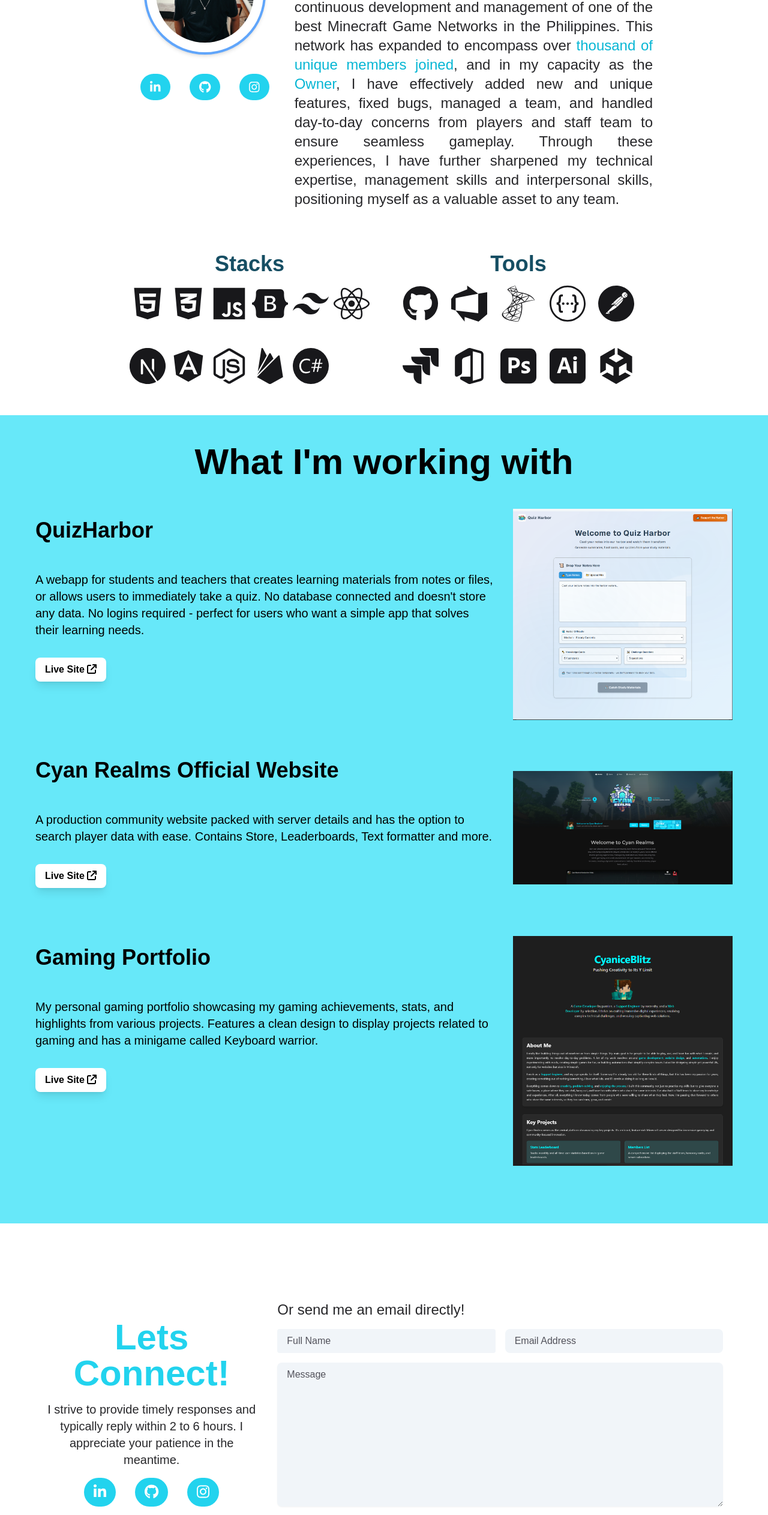
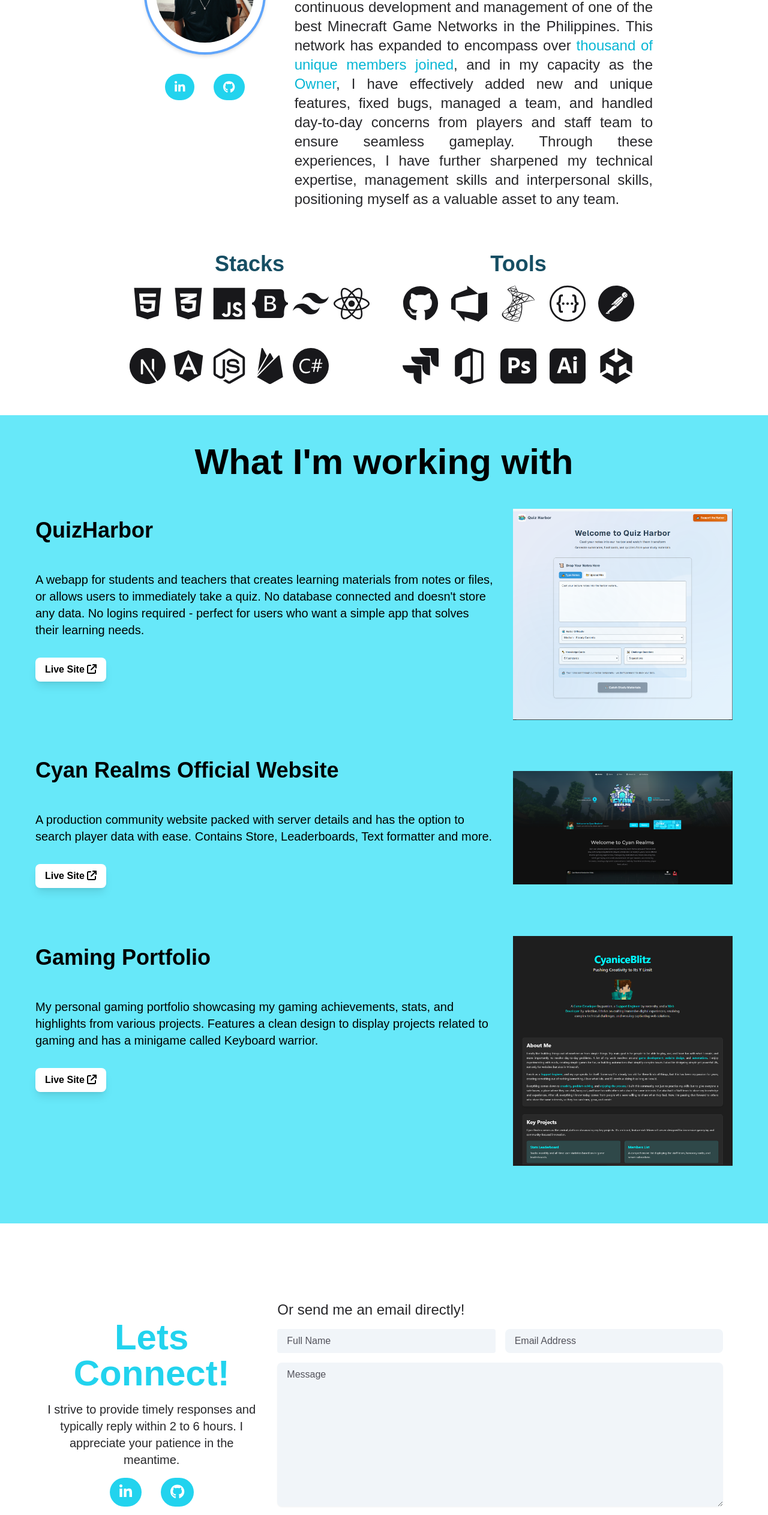
Before and after one commit to JericNisperos/NextJs-Portfolio, a Next.js app in the folder nextjs-portfolio/: page / in a window 1280 px wide. Shown: the part 1100-3625 px from the top of the page at 60% size. Built offline with nearby package versions, Linux system fonts and the light colour scheme; a web font is replaced by a local one.

Commit message:
Removed instagram

```diff
--- a/nextjs-portfolio/src/pages/sections/AboutBlock.js
+++ b/nextjs-portfolio/src/pages/sections/AboutBlock.js
@@ -56,7 +56,7 @@ function AboutBlock() {
               <div className="flex mx-auto items-center justify-center my-8">
                 <LinkItems href="https://www.linkedin.com/in/jeric-nisperos-38055a11b/" icon={faLinkedinIn} />
                 <LinkItems href="https://github.com/JericNisperos" icon={faGithub} />
-                <LinkItems href="https://www.instagram.com/_nisperosjeric/" icon={faInstagram} />
+                {/* <LinkItems href="https://www.instagram.com/_nisperosjeric/" icon={faInstagram} /> */}
               </div>
             </div>
 
--- a/nextjs-portfolio/src/pages/sections/ContactBlock.js
+++ b/nextjs-portfolio/src/pages/sections/ContactBlock.js
@@ -65,7 +65,7 @@ function ContactBlock() {
                   {/* <LinkItems href="https://www.facebook.com/NisperosJeric" icon={faFacebookF} /> */}
                   <LinkItems href="https://www.linkedin.com/in/jeric-nisperos-38055a11b/" icon={faLinkedinIn} />
                   <LinkItems href="https://github.com/JericNisperos" icon={faGithub} />
-                  <LinkItems href="https://www.instagram.com/_nisperosjeric/" icon={faInstagram} />
+                  {/* <LinkItems href="https://www.instagram.com/_nisperosjeric/" icon={faInstagram} /> */}
                   {/* <LinkItems href="https://www.facebook.com/NisperosJeric" icon={faDiscord} /> */}
                 </div>
               </div>
```
